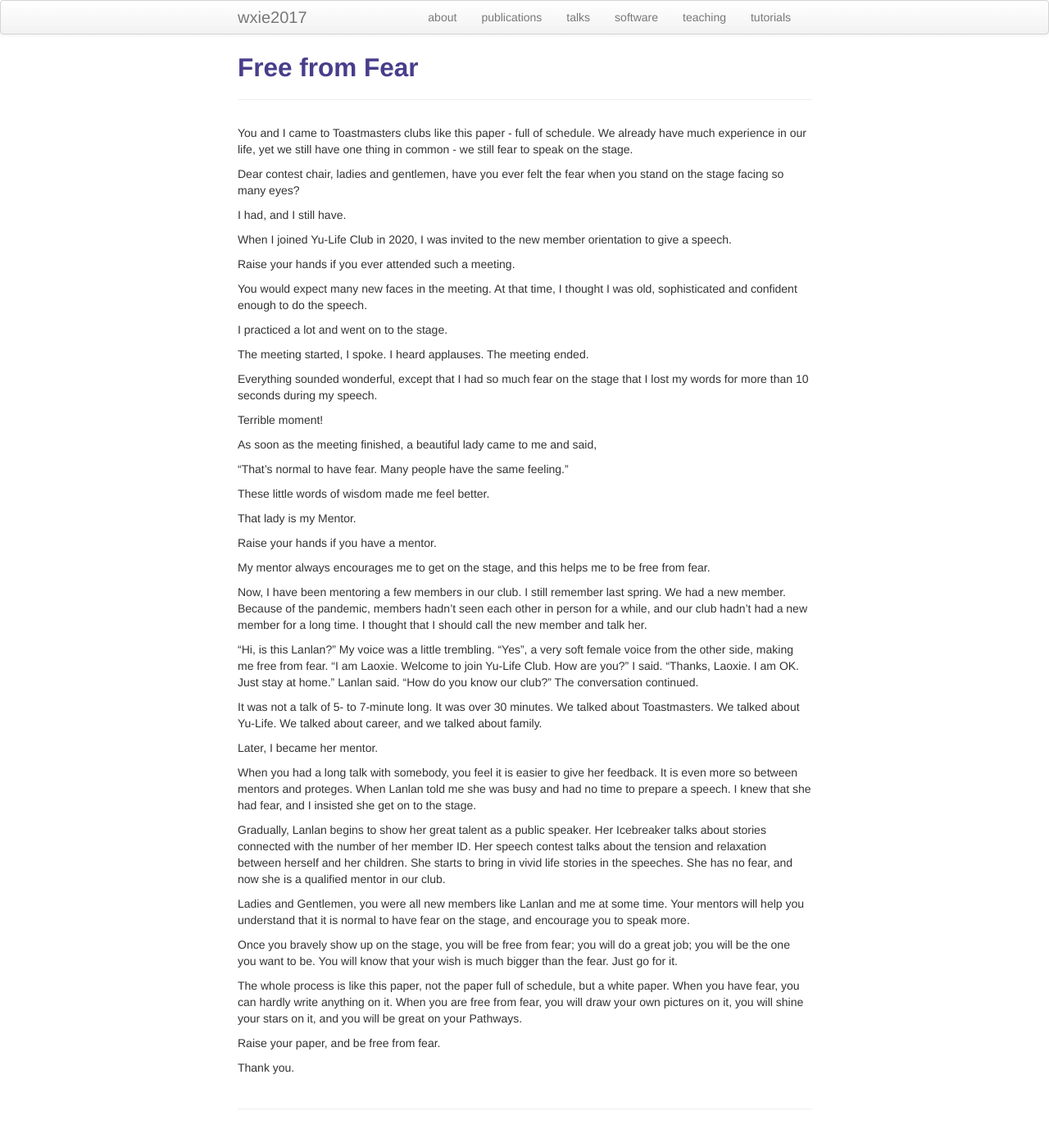
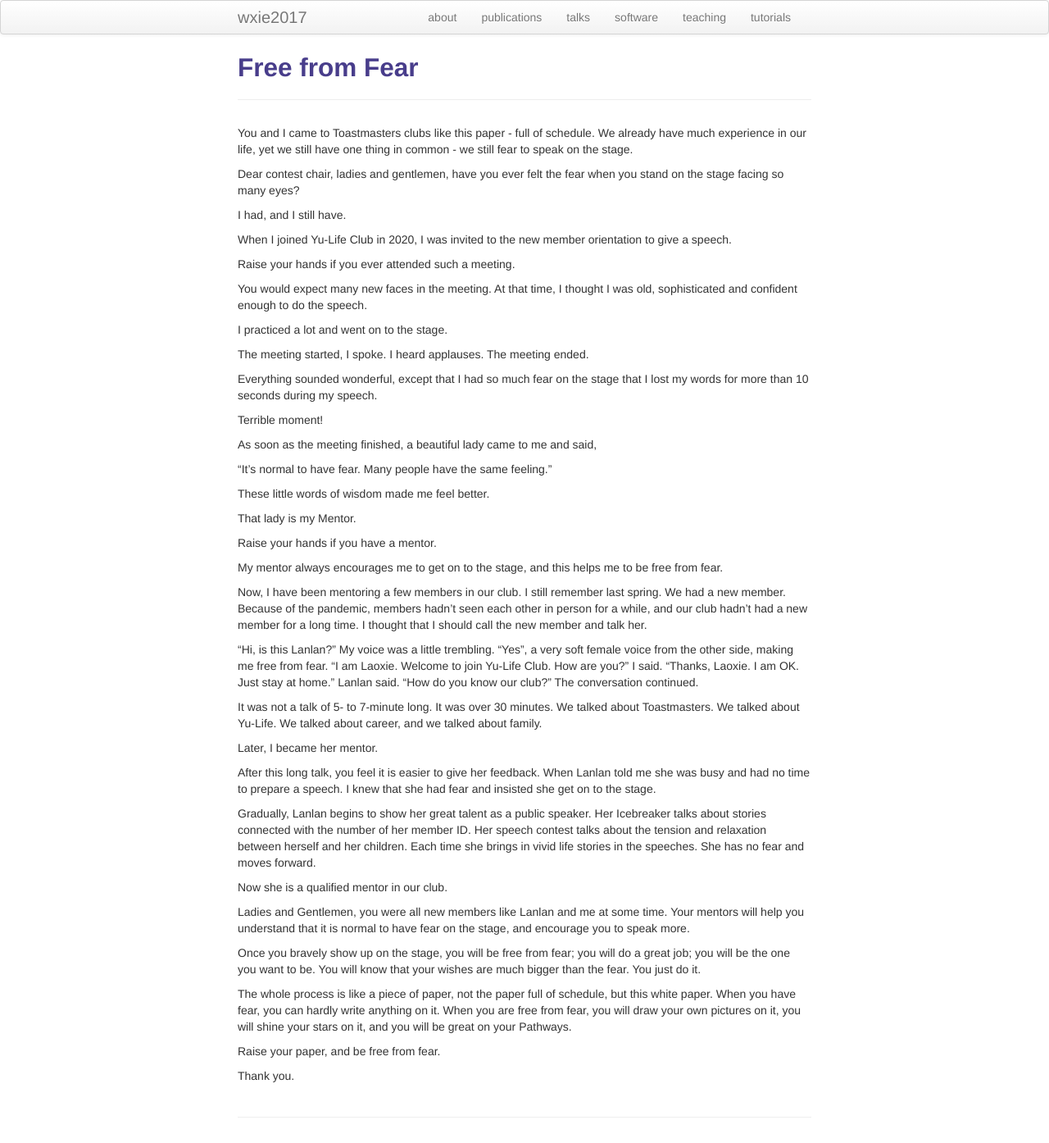
Before and after one commit to wxie2017/wxie2017.github.io, a Jekyll site: the page built from pages/speech/Free_from_Fear_2.md, in a window 1280 px wide. Shown: the whole page at 82% size. Built offline with Jekyll 4.4.1, drawn with Linux system fonts in a browser that asks for light colours.

Commit message:
update the talk: free from fear

```diff
--- a/pages/speech/Free_from_Fear_2.md
+++ b/pages/speech/Free_from_Fear_2.md
@@ -33,7 +33,7 @@ Terrible moment!
 
 As soon as the meeting finished, a beautiful lady came to me and said,
 
-"That's normal to have fear. Many people have the same feeling."
+"It's normal to have fear. Many people have the same feeling."
 
 These little words of wisdom made me feel better.
 
@@ -61,16 +61,17 @@ talked about family.
 
 Later, I became her mentor.
 
-When you had a long talk with somebody, you feel it is easier to give her
-feedback. It is even more so between mentors and proteges. When Lanlan told
-me she was busy and had no time to prepare a speech. I knew that she had
-fear, and I insisted she get on to the stage.
+After this long talk, you feel it is easier to give her feedback. When
+Lanlan told me she was busy and had no time to prepare a speech. I knew
+that she had fear and insisted she get on to the stage.
 
 Gradually, Lanlan begins to show her great talent as a public speaker. Her
 Icebreaker talks about stories connected with the number of her member ID.
 Her speech contest talks about the tension and relaxation between herself
-and her children. She starts to bring in vivid life stories in the speeches.
-She has no fear, and now she is a qualified mentor in our club.
+and her children. Each time she brings in vivid life stories in the speeches.
+She has no fear and moves forward.
+
+Now she is a qualified mentor in our club.
 
 Ladies and Gentlemen, you were all new members like Lanlan and me at some
 time. Your mentors will help you understand that it is normal to have fear
@@ -78,10 +79,10 @@ on the stage, and encourage you to speak more.
 
 Once you bravely show up on the stage, you will be free from fear; you will
 do a great job; you will be the one you want to be. You will know that your
-wish is much bigger than the fear. Just go for it.
+wishes are much bigger than the fear. You just do it.
 
-The whole process is like this paper, not the paper full of schedule, but
-a white paper. When you have fear, you can hardly write anything on it.
+The whole process is like a piece of paper, not the paper full of schedule,
+but this white paper. When you have fear, you can hardly write anything on it.
 When you are free from fear, you will draw your own pictures on it, you will
 shine your stars on it, and you will be great on your Pathways.
 
```
Also changed, not shown: other parts of pages/speech/Free_from_Fear_2.md (+1 -1 lines).
